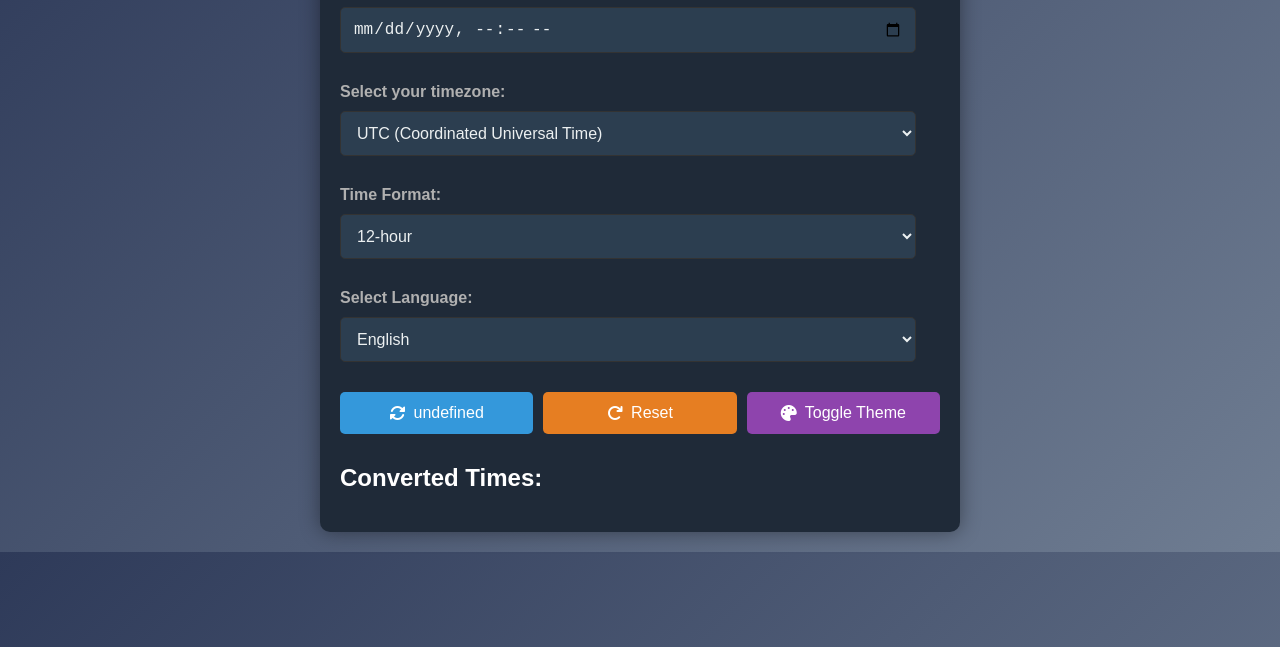
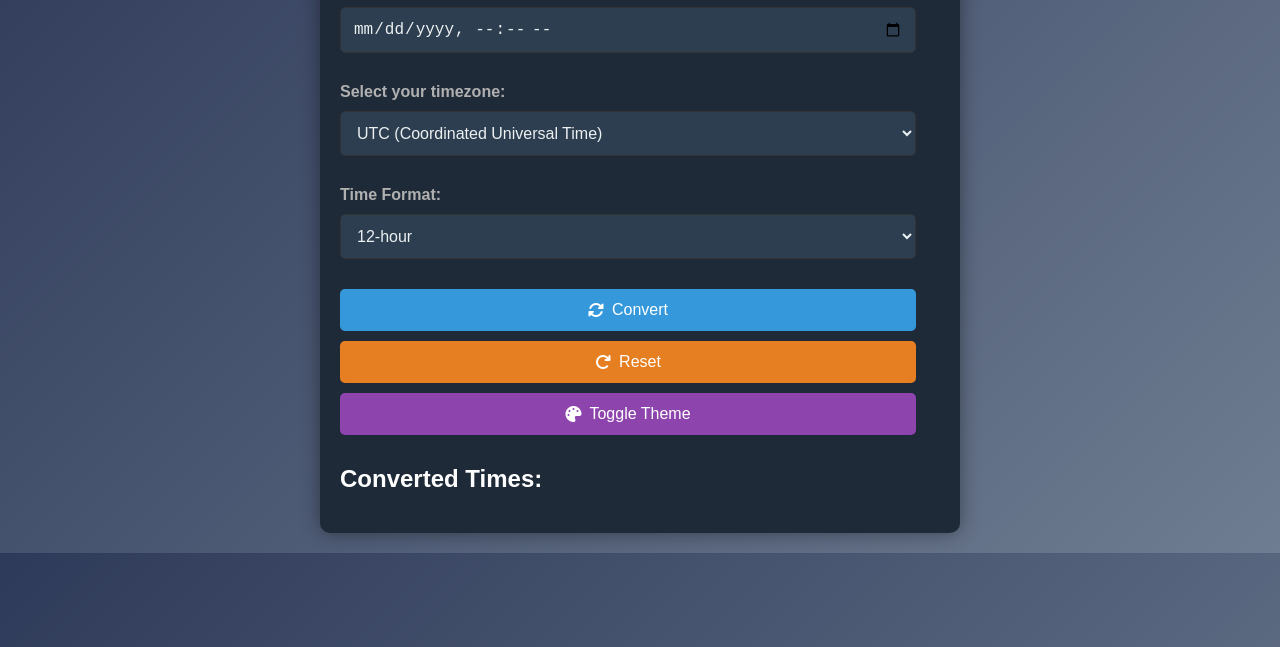
Before and after one commit to Dunkhaun/WoSTimezone, a plain HTML site: page index.html in a window 1280 px wide. Shown: the part 153-800 px from the top of the page. Drawn offline with Linux system fonts and the light colour scheme.

Commit message:
Fixed the stupid freaking bugs we were having by simply reverting back to an older version that solves everything and that we didnt think of before because we share a total of 4 braincells

```diff
--- a/index.html
+++ b/index.html
@@ -66,7 +66,7 @@
 
         /* Button Styles */
         button {
-            flex: 1 1 calc(33.333% - 10px);
+            width: calc(100% - 24px); /* Adjust width to match input and select */
             padding: 12px;
             border: none;
             border-radius: 5px;
@@ -100,6 +100,7 @@
         #copy-all-button {
             background-color: #2ecc71;
             color: white;
+            display: none; /* Hidden by default */
         }
 
         #copy-all-button:hover {
@@ -342,37 +343,40 @@
 <body>
     <div class="container">
         <h1>Timezone Converter</h1>
+
+        <!-- Input for entering time -->
         <label for="input-time">Enter time:</label>
         <input type="datetime-local" id="input-time" name="input-time">
 
+        <!-- Dropdown for selecting timezone -->
         <label for="input-timezone">Select your timezone:</label>
         <select id="input-timezone">
             <!-- Options will be populated by JavaScript -->
         </select>
 
+        <!-- Dropdown for selecting time format -->
         <label for="time-format">Time Format:</label>
         <select id="time-format">
             <option value="en-US">12-hour</option>
             <option value="en-GB">24-hour</option>
         </select>
 
-        <label for="language-select">Select Language:</label>
-        <select id="language-select">
-            <option value="en">English</option>
-            <option value="ar">Arabic</option>
-            <option value="ko">Korean</option>
-            <option value="fr">French</option>
-        </select>
-
+        <!-- Container for buttons -->
         <div class="button-container">
+            <!-- Convert button -->
             <button id="convert-button"><i class="fas fa-sync-alt"></i> Convert</button>
+            <!-- Copy All button, initially hidden -->
             <button id="copy-all-button" style="display: none;"><i class="fas fa-copy"></i> Copy All</button>
+            <!-- Reset button -->
             <button id="reset-button"><i class="fas fa-redo"></i> Reset</button>
+            <!-- Toggle Theme button -->
             <button id="toggle-theme-button"><i class="fas fa-palette"></i> Toggle Theme</button>
         </div>
 
+        <!-- Loading indicator -->
         <div id="loading" style="display: none;">Loading...</div>
 
+        <!-- Results section -->
         <div id="results">
             <h2>Converted Times:</h2>
             <ul id="timezone-list">
@@ -381,9 +385,11 @@
         </div>
     </div>
 
+    <!-- Font Awesome for icons -->
     <script src="https://kit.fontawesome.com/a076d05399.js" crossorigin="anonymous"></script>
     <script>
         document.addEventListener('DOMContentLoaded', function () {
+            // Array of timezones
             const timezones = [
                 { name: 'UTC (Coordinated Universal Time)', value: 'UTC' },
                 { name: 'GMT (Greenwich Mean Time)', value: 'Europe/London' },
@@ -398,73 +404,7 @@
                 { name: 'SST (Singapore Standard Time)', value: 'Asia/Singapore' }
             ];
 
-            const translations = {
-                'en': {
-                    'enter-time': 'Enter time:',
-                    'select-timezone': 'Select your timezone:',
-                    'time-format': 'Time Format:',
-                    'select-language': 'Select Language:',
-                    'converted-times': 'Converted Times:',
-                    'copy': 'Copy',
-                    'copy-all': 'Copy All',
-                    'reset': 'Reset',
-                    'toggle-theme': 'Toggle Theme',
-                    'loading': 'Loading...',
-                    'copied': 'Copied to clipboard',
-                    'copied-all': 'All times copied to clipboard',
-                    'please-enter': 'Please enter both time and timezone.',
-                    'convert-button': 'Converting'
-                },
-                'ar': {
-                    'enter-time': 'أدخل الوقت:',
-                    'select-timezone': 'حدد منطقتك الزمنية:',
-                    'time-format': 'تنسيق الوقت:',
-                    'select-language': 'اختر اللغة:',
-                    'converted-times': 'الأوقات المحولة:',
-                    'copy': 'نسخ',
-                    'copy-all': 'نسخ الكل',
-                    'reset': 'إعادة تعيين',
-                    'toggle-theme': 'تبديل السمة',
-                    'loading': 'جار التحميل...',
-                    'copied': 'تم نسخه إلى الحافظة',
-                    'copied-all': 'تم نسخ جميع الأوقات إلى الحافظة',
-                    'please-enter': 'الرجاء إدخال كل من الوقت والمنطقة الزمنية.',
-                    'convert-button': 'Converting'
-                },
-                'ko': {
-                    'enter-time': '시간 입력:',
-                    'select-timezone': '시간대 선택:',
-                    'time-format': '시간 형식:',
-                    'select-language': '언어 선택:',
-                    'converted-times': '변환된 시간:',
-                    'copy': '복사',
-                    'copy-all': '모두 복사',
-                    'reset': '초기화',
-                    'toggle-theme': '테마 변경',
-                    'loading': '로딩 중...',
-                    'copied': '클립보드에 복사됨',
-                    'copied-all': '모든 시간이 클립보드에 복사되었습니다',
-                    'please-enter': '시간과 시간대를 모두 입력해 주세요.',
-                    'convert-button': 'Converting'
-                },
-                'fr': {
-                    'enter-time': 'Entrer l\'heure:',
-                    'select-timezone': 'Sélectionnez votre fuseau horaire:',
-                    'time-format': 'Format de l\'heure:',
-                    'select-language': 'Choisir la langue:',
-                    'converted-times': 'Heures Converties:',
-                    'copy': 'Copier',
-                    'copy-all': 'Tout Copier',
-                    'reset': 'Réinitialiser',
-                    'toggle-theme': 'Changer de thème',
-                    'loading': 'Chargement...',
-                    'copied': 'Copié dans le presse-papiers',
-                    'copied-all': 'Tous les temps ont été copiés dans le presse-papiers',
-                    'please-enter': 'Veuillez entrer à la fois l\'heure et le fuseau horaire.',
-                    'convert-button': 'Converting'
-                }
-            };
-
+            // Elements
             const timezoneSelect = document.getElementById('input-timezone');
             const timezoneList = document.getElementById('timezone-list');
             const convertButton = document.getElementById('convert-button');
@@ -473,7 +413,6 @@
             const loading = document.getElementById('loading');
             const timeFormatSelect = document.getElementById('time-format');
             const toggleThemeButton = document.getElementById('toggle-theme-button');
-            const languageSelect = document.getElementById('language-select');
 
             // Populate timezone dropdown
             timezones.forEach(timezone => {
@@ -483,36 +422,14 @@
                 timezoneSelect.appendChild(option);
             });
 
-            // Translate UI
-            function translateUI(language) {
-                document.querySelector('label[for="input-time"]').textContent = translations[language]['enter-time'];
-                document.querySelector('label[for="input-timezone"]').textContent = translations[language]['select-timezone'];
-                document.querySelector('label[for="time-format"]').textContent = translations[language]['time-format'];
-                document.querySelector('label[for="language-select"]').textContent = translations[language]['select-language'];
-                document.querySelector('#results h2').textContent = translations[language]['converted-times'];
-                convertButton.innerHTML = `<i class="fas fa-sync-alt"></i> ${translations[language]['convert']}`;
-                copyAllButton.innerHTML = `<i class="fas fa-copy"></i> ${translations[language]['copy-all']}`;
-                resetButton.innerHTML = `<i class="fas fa-redo"></i> ${translations[language]['reset']}`;
-                toggleThemeButton.innerHTML = `<i class="fas fa-palette"></i> ${translations[language]['toggle-theme']}`;
-                loading.textContent = translations[language]['loading'];
-            }
-
-            // Set default language
-            let currentLanguage = 'en';
-            translateUI(currentLanguage);
-
-            languageSelect.addEventListener('change', function () {
-                currentLanguage = this.value;
-                translateUI(currentLanguage);
-            });
-
+            // Convert button click event
             convertButton.addEventListener('click', function () {
                 const inputTime = document.getElementById('input-time').value;
                 const inputTimezone = timezoneSelect.value;
                 const timeFormat = timeFormatSelect.value;
 
                 if (!inputTime || !inputTimezone) {
-                    alert(translations[currentLanguage]['please-enter']);
+                    alert('Please enter both time and timezone.');
                     return;
                 }
 
@@ -525,67 +442,63 @@
                     const options = { hour: '2-digit', minute: '2-digit', second: '2-digit', hour12: timeFormat === 'en-US' };
                     const formattedTime = convertedTime.toLocaleString(timeFormat, options);
                     const listItem = document.createElement('li');
-                    listItem.innerHTML = `${timezone.name}: ${formattedTime} <button class="copy-button"><i class="fas fa-copy"></i> ${translations[currentLanguage]['copy']}</button>`;
+                    listItem.innerHTML = `${timezone.name}: ${formattedTime} <button class="copy-button"><i class="fas fa-copy"></i> Copy</button>`;
                     timezoneList.appendChild(listItem);
                 });
 
-                // Hide loading spinner
+                // Hide loading spinner and show "Copy All" button
                 loading.style.display = 'none';
-
-                // Enable "Copy All" button after conversion
                 copyAllButton.style.display = 'block';
 
+                // Add click event to each copy button
                 const copyButtons = document.querySelectorAll('.copy-button');
                 copyButtons.forEach(button => {
                     button.addEventListener('click', function () {
-                        const timeText = this.parentNode.textContent.replace(translations[currentLanguage]['copy'], '').trim();
+                        const timeText = this.parentNode.textContent.split('Copy')[0].trim();
                         navigator.clipboard.writeText(timeText).then(() => {
-                            alert(translations[currentLanguage]['copied']);
+                            alert('Copied to clipboard');
                         });
-                    });
-                });
-
-                // Copy all times functionality
-                copyAllButton.addEventListener('click', function () {
-                    let allTimes = '';
-                    timezoneList.querySelectorAll('li').forEach(li => {
-                        allTimes += li.textContent.replace(translations[currentLanguage]['copy'], '').trim() + '\n';
-                    });
-                    navigator.clipboard.writeText(allTimes).then(() => {
-                        alert(translations[currentLanguage]['copied-all']);
                     });
                 });
             });
 
+            // Copy All button click event
+            copyAllButton.addEventListener('click', function () {
+                let allTimesText = '';
+                const items = document.querySelectorAll('#timezone-list li');
+
+                items.forEach(item => {
+                    const timeText = item.textContent.split('Copy')[0].trim();
+                    allTimesText += timeText + '\n';
+                });
+
+                navigator.clipboard.writeText(allTimesText).then(() => {
+                    alert('All times copied to clipboard');
+                });
+            });
+
+            // Reset button click event
             resetButton.addEventListener('click', function () {
                 document.getElementById('input-time').value = '';
                 timezoneSelect.value = '';
+                timeFormatSelect.value = 'en-US';
                 timezoneList.innerHTML = '';
                 copyAllButton.style.display = 'none';
             });
 
+            // Toggle Theme button click event
             toggleThemeButton.addEventListener('click', function () {
-                document.body.classList.toggle('pink-theme');
-                document.body.classList.toggle('black-theme');
-                document.body.classList.toggle('pink-black-theme');
+                const currentClass = document.body.className;
+                if (currentClass === 'pink-theme') {
+                    document.body.className = 'black-theme';
+                } else if (currentClass === 'black-theme') {
+                    document.body.className = 'pink-black-theme';
+                } else if (currentClass === 'pink-black-theme') {
+                    document.body.className = '';
+                } else {
+                    document.body.className = 'pink-theme';
+                }
             });
-
-            // Populate local timezone if available
-            function setLocalTimezone() {
-                if (Intl.DateTimeFormat().resolvedOptions().timeZone) {
-                    timezoneSelect.value = Intl.DateTimeFormat().resolvedOptions().timeZone;
-                }
-            }
-            setLocalTimezone();
-
-            // Update theme based on user preference
-            function updateTheme() {
-                const currentTheme = localStorage.getItem('theme');
-                if (currentTheme) {
-                    document.body.classList.add(currentTheme);
-                }
-            }
-            updateTheme();
         });
     </script>
 </body>
```
